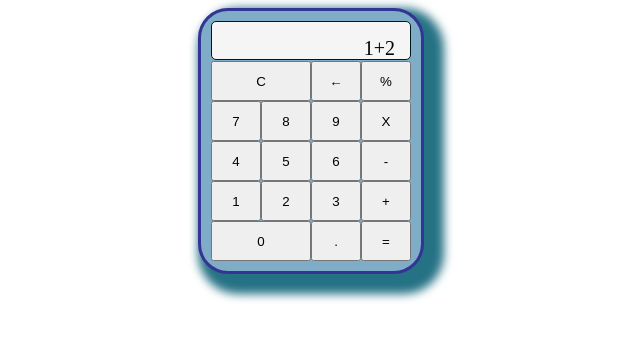
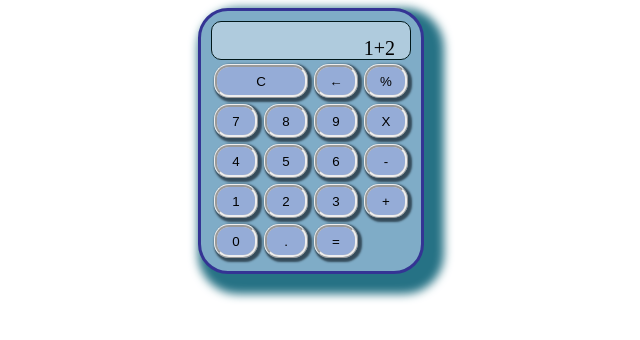
Before and after one commit to MauricioR5/pw_u1_p7_ac, a plain HTML site: page html/calculadorafinal.html in a window 1280 px wide. Shown: the whole page, without its empty margins (329-969 px from the left). Drawn offline with Linux system fonts and the light colour scheme.

Commit message:
Taller_10

```diff
--- a/css/estilos.css
+++ b/css/estilos.css
@@ -21,8 +21,8 @@
     margin:  0px 0px 1px 0px;
     border: double 1px rgb(1, 24, 26);
     text-align: right;
-    background-color: whitesmoke;
-    border-radius: 5px;
+    background-color: rgb(175, 203, 221);
+    border-radius: 10px;
     color: black;
     font-size: 20px;
 
@@ -36,3 +36,20 @@
 #idC{
     grid-column: span 2;
 }
+
+button{
+    cursor: pointer;
+    margin: 3px;
+    padding: 5px;
+    border-radius: 15px;
+    border: ridge;
+    background: rgba(156, 173, 221, 0.774);
+    box-shadow: rgba(2, 9, 15, 0.589) 2px 2px 2px 2px;
+}
+
+button:hover{
+    background: rgb(72, 96, 102);
+}
+button:active{
+    background: rgba(156, 173, 221, 0.774);
+}
--- a/html/calculadorafinal.html
+++ b/html/calculadorafinal.html
@@ -6,6 +6,7 @@
     <meta name="viewport" content="width=device-width, initial-scale=1.0">
     <title>Document</title>
     <link rel="stylesheet" href="../css/estilos.css">
+    <script src="../js/calculadora.js"></script>
 </head>
 
 <body>
@@ -15,27 +16,27 @@
         <div>
             <div class="container">
                 <div class="calculadora">
-                    <div class="display">
+                    <div id="id-display" class="display">
                     1+2
                 </div>
-                <button id="idC">C</button>
-                <button>&larr;</button>
-                <button>%</button>
-                <button>7</button>
-                <button>8</button>
-                <button>9</button>
-                <button>X</button>
-                <button>4</button>
-                <button>5 </button>
-                <button>6</button>
-                <button>-</button>
-                <button>1</button>
-                <button>2</button>
-                <button>3</button>
-                <button>+</button>
-                <button id="idCero">0</button>
-                <button>.</button>
-                <button>=</button>
+                <button id="idC" onClick="handleClick('C')">C</button>
+                <button onClick="handleClick('back')">&larr;</button>
+                <button onClick="handleClick('%')">%</button>
+                <button onclick="recibirValor(7)">7</button>
+                <button onclick="recibirValor(8)">8</button>
+                <button onclick="recibirValor(9)">9</button>
+                <button  onClick="recibirValor(X)">X</button>
+                <button onClick="recibirValor(4)">4</button>
+                <button  onClick="recibirValor(5)">5</button>
+                <button  onClick="recibirValor(6)">6</button>
+                <button  onClick="handleClick('-')">-</button>
+                <button  onClick="recibirValor(1)">1</button>
+                <button  onClick="recibirValor(2)">2</button>
+                <button  onClick="recibirValor(3)">3</button>
+                <button  onClick="handleClick('+')">+</button>
+                <button  onClick="recibirValor(0)">0</button>
+                <button  onClick="handleClick('.')">.</button>
+                <button  onClick="handleClick('=')">=</button>
             </div>
         </div>
         </div>
--- /dev/null
+++ b/js/calculadora.js
@@ -0,0 +1,46 @@
+var num1 = 0;
+var num2 = 0;
+
+function setearValor(valor) {
+    let valorActual = document.getElementById('idDisplay').innerText;
+    console.log(valorActual)
+    document.getElementById('idDisplay').innerText = valor;
+}
+
+function setearValorConcat(valor) {
+    let valorActual = document.getElementById('idDisplay').innerText;
+    console.log(valorActual)
+    document.getElementById('idDisplay').innerText = valorActual + valor;
+}
+
+function recibirValor(valor){
+    console.log(valor);
+    if(num1===null){
+        num1 = valor;
+    }else{
+        num2 = valor;
+    }
+    console.log(num1);
+}
+
+function evaluarOperacion(op){
+    operacion = op
+}
+
+function recibirValor2(valor){
+    console.log(valor);
+    this.num2 = valor;
+    console.log(num2);
+    console.log(num1);
+}
+
+function igual(){
+    let valorFinal;
+    if(operacion === '+'){
+        num1 + num2;
+    }else if(operacion === '-'){
+        num1 - num2;
+    }else if(operacion === 'X'){
+        num1*num2;
+    }setearValor(valorFinal);
+}
```
